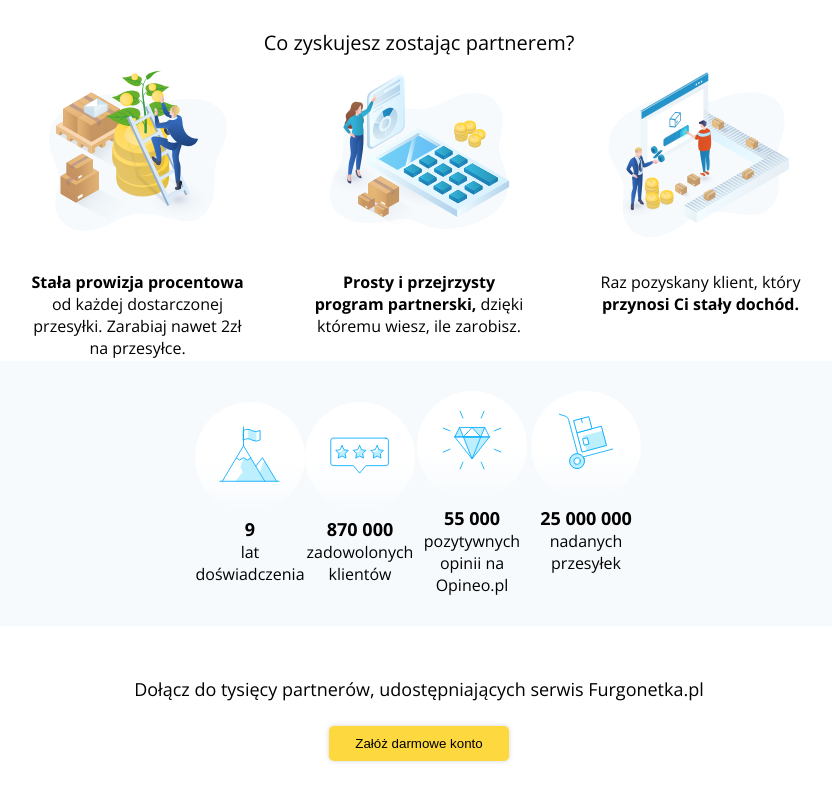
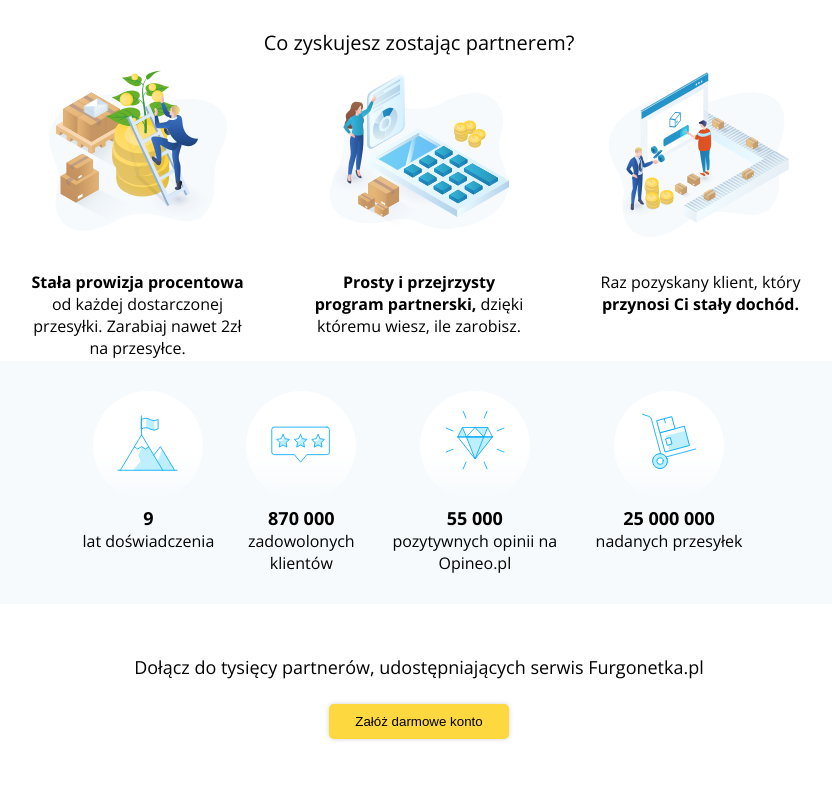
Before and after one commit to ossowskid/FurgonetkaTask, a React (Create React App) app in the folder furonetka/: page / in a window 1280 px wide. Shown: the part 546-1346 px from the top of the page, without its empty margins (221-1053 px from the left). Built offline with nearby package versions, Linux system fonts and the light colour scheme.

Commit message:
small fix

```diff
--- a/furonetka/src/index.css
+++ b/furonetka/src/index.css
@@ -54,7 +54,6 @@ p {
   flex-flow: column;
   justify-content: center;
   align-items: center;
-
   height: 220px;
   width: 350px;
 }
@@ -140,9 +139,8 @@ input {
 
 .experience__content {
   display: flex;
-  justify-content: space-evenly;
+  justify-content: center;
   align-items: center;
-  width: 35%;
 }
 
 .experience__position {
```
